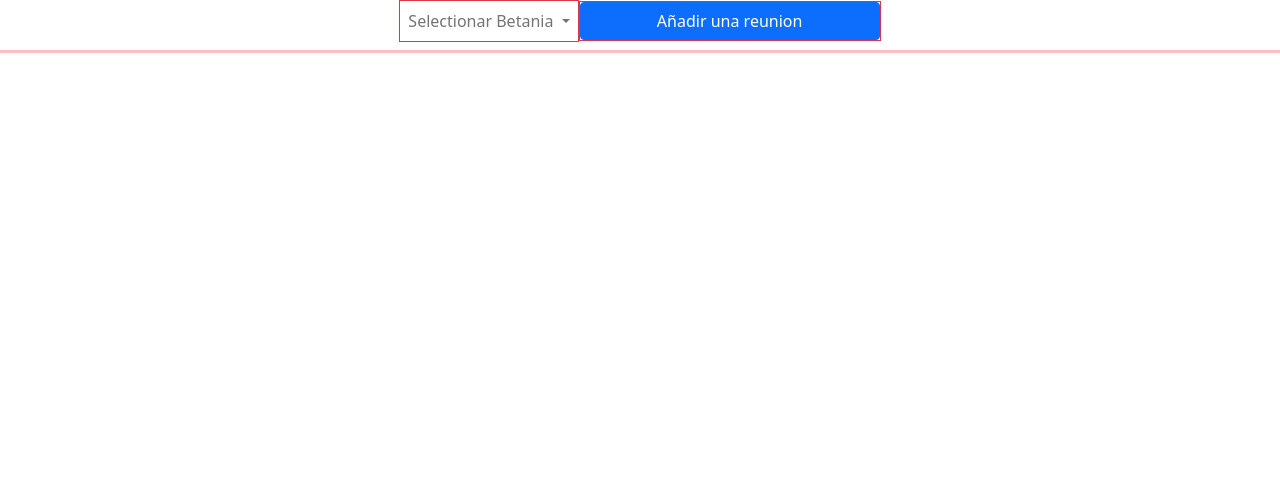
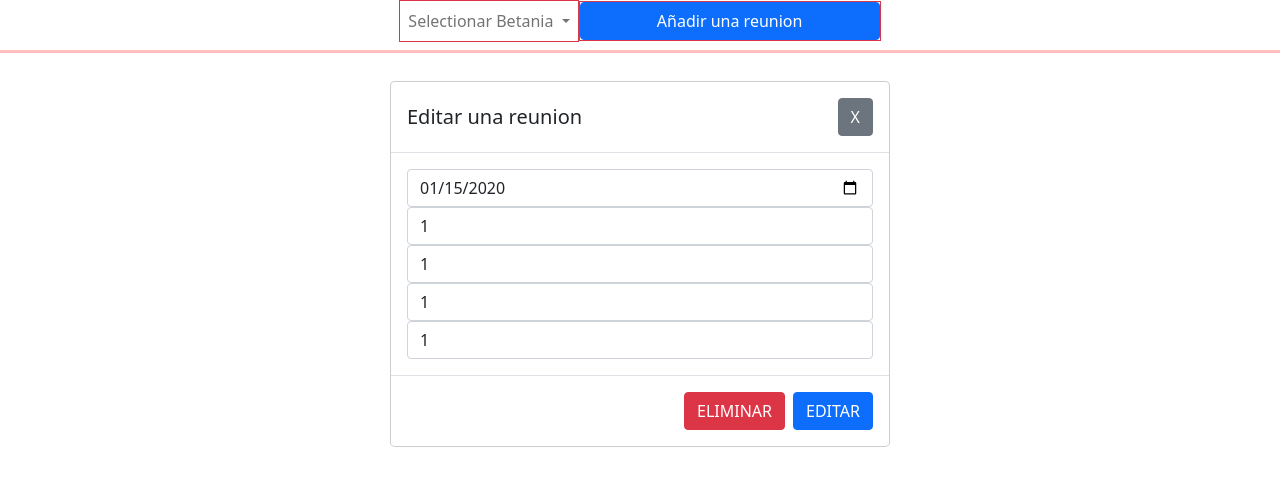
Before and after one commit to yogo1004/betanias, a PHP site: page /index.php?action=editMeetingPage&id_meeting=1&id_betania=1 in a window 1280 px wide. Shown: the top 486 px of the page. Run offline with PHP 8.4, Linux system fonts and the light colour scheme; the visitor is signed in with stand-in values (Sample User, id 1); tables that the repository leaves empty hold one stand-in row (values such as "Sample post"); data that the repository does not hold is empty; some libraries are stand-ins or nearby versions.

Commit message:
return from edit page

```diff
--- a/controler/controler.php
+++ b/controler/controler.php
@@ -97,7 +97,12 @@ function addMeeting($id_betania,$date_betania,$friends,$siblings,$childrens,$off
    betania($id_betania);
 }
 
-function editpage($idMeeting,$id_betania){
+function editMeetingPage($idMeeting,$id_betania){
    $meeting = getMeetingById($idMeeting);
     require_once 'view/editMeeting.php';
 }
+
+function editMeeting($id_betania, $id_meeting, $date_meeting, $friends, $siblings,$childrens, $offering){
+
+    betania($id_betania);
+}
--- a/index.php
+++ b/index.php
@@ -19,7 +19,26 @@ if (isset($_GET['action'])) {
 
 switch ($action) {
     case 'editMeeting':
-        editpage($_GET['id_meeting'], $_GET['id_betania']);
+
+        $id_meeting = $_GET['id_meeting'];
+        $id_betania =  $_GET['id_betania'];
+        $date_meeting  = $_POST['date_meeting'];
+        $friends  = $_POST['friends'];
+        $siblings = $_POST['siblings'];
+        $childrens = $_POST['childrens'];
+        $offering  = $_POST['offering'];
+
+        var_dump($id_betania);
+        editMeeting($id_betania, $id_meeting, $date_meeting, $friends, $siblings,$childrens, $offering);
+        break;
+    case 'editMeetingPage':
+        $date_meeting  = $_POST['date_meeting'];
+        $friends  = $_POST['friends'];
+        $siblings = $_POST['siblings'];
+        $childrens = $_POST['childrens'];
+        $offering  = $_POST['offering'];
+
+        editMeetingPage($_GET['id_meeting'], $_GET['id_betania']);
         break;
     case 'addMeeting':
     $id_betania  = $_POST['id_betania'];
--- a/view/betania.php
+++ b/view/betania.php
@@ -34,7 +34,7 @@ ob_start();
       <td><?=$meeting['Siblings']?></td>
       <td><?=$meeting['childrens']?></td>
       <td><?=$meeting['offering']?></td>
-      <td><a type=button href="index.php?action=editMeeting&id_meeting=<?=$meeting['id_meeting']?>&id_betania=<?=$betania['id_betania']?>" class="btn btn-success">Edit <svg xmlns="http://www.w3.org/2000/svg" width="16" height="16" fill="currentColor" class="bi bi-pen" viewBox="0 0 16 16">
+      <td><a type=button href="index.php?action=editMeetingPage&id_meeting=<?=$meeting['id_meeting']?>&id_betania=<?=$betania['id_betania']?>" class="btn btn-success">Edit <svg xmlns="http://www.w3.org/2000/svg" width="16" height="16" fill="currentColor" class="bi bi-pen" viewBox="0 0 16 16">
   <path d="m13.498.795.149-.149a1.207 1.207 0 1 1 1.707 1.708l-.149.148a1.5 1.5 0 0 1-.059 2.059L4.854 14.854a.5.5 0 0 1-.233.131l-4 1a.5.5 0 0 1-.606-.606l1-4a.5.5 0 0 1 .131-.232l9.642-9.642a.5.5 0 0 0-.642.056L6.854 4.854a.5.5 0 1 1-.708-.708L9.44.854A1.5 1.5 0 0 1 11.5.796a1.5 1.5 0 0 1 1.998-.001m-.644.766a.5.5 0 0 0-.707 0L1.95 11.756l-.764 3.057 3.057-.764L14.44 3.854a.5.5 0 0 0 0-.708z"/>
 </svg></a></td>
     </tr>
--- a/view/editMeeting.php
+++ b/view/editMeeting.php
@@ -10,9 +10,10 @@ ob_start();
 
 ?>
 <div class="col-12">
-            <form method="post" action="index.php?action=addMeeting" id="formEdit">
+            <form method="post" action="index.php?action=editMeeting&id_betania=<?=$id_betania?>" id="formEdit">
             <!-- Modal -->
-                <div  id="exampleModalCenter" tabindex="-1" role="dialog"
+            <input type="hidden" name="id_betania" value="<?=$id_betania?>" >
+            <div  id="exampleModalCenter" tabindex="-1" role="dialog"
                  aria-labelledby="exampleModalCenterTitle" aria-hidden="true">
                 <div class="modal-dialog modal-dialog-centered" role="document">
                     <div class="modal-content">
@@ -24,7 +25,7 @@ ob_start();
 
                         <div class="form-row">
                             <div class="col">
-                                <input type="date" name="date_betania" required class="form-control"
+                                <input type="date" name="date_meeting" required class="form-control"
                                 value="<?=$meeting['date_meeting']?>"  placeholder="Fecha de la reunion">
                             </div>
                             <div class="col">
@@ -50,8 +51,7 @@ ob_start();
 
                     <div class="modal-footer">
                     <a  class="btn btn-danger" href="index.php?action=betania&id_betania=<?=$id_betania?>" >ELIMINAR</a>
-                        <a  class="btn btn-secondary" href="index.php?action=betania&id_betania=<?=$id_betania?>" >Anular</a>
-                        <button type="submit" form="formEdit" id="save" class="btn btn-primary">Añadir</button>
+                        <button type="submit" form="formEdit" id="save" class="btn btn-primary">EDITAR</button>
                     </div>
                     </div>
                 </div>
```
